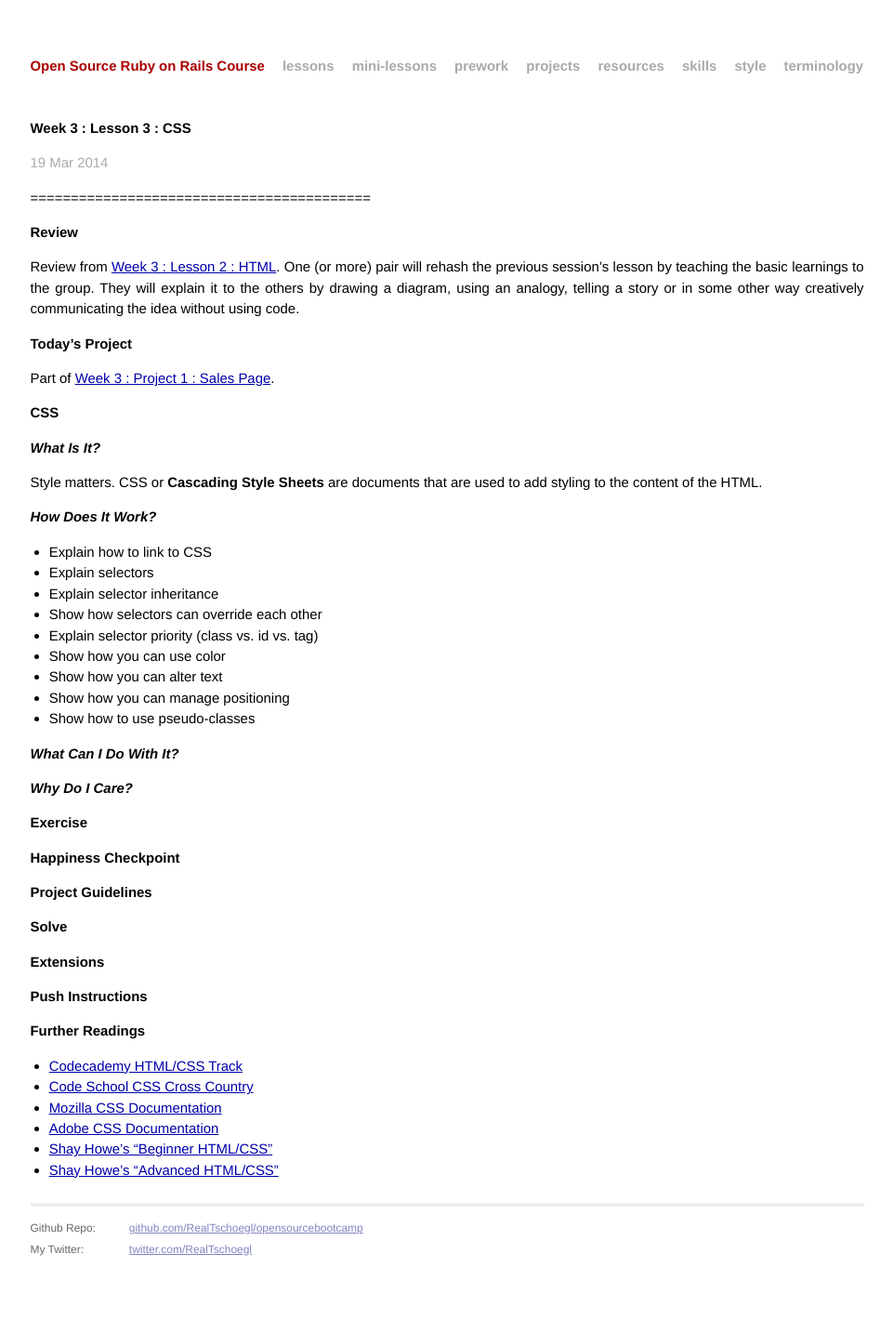
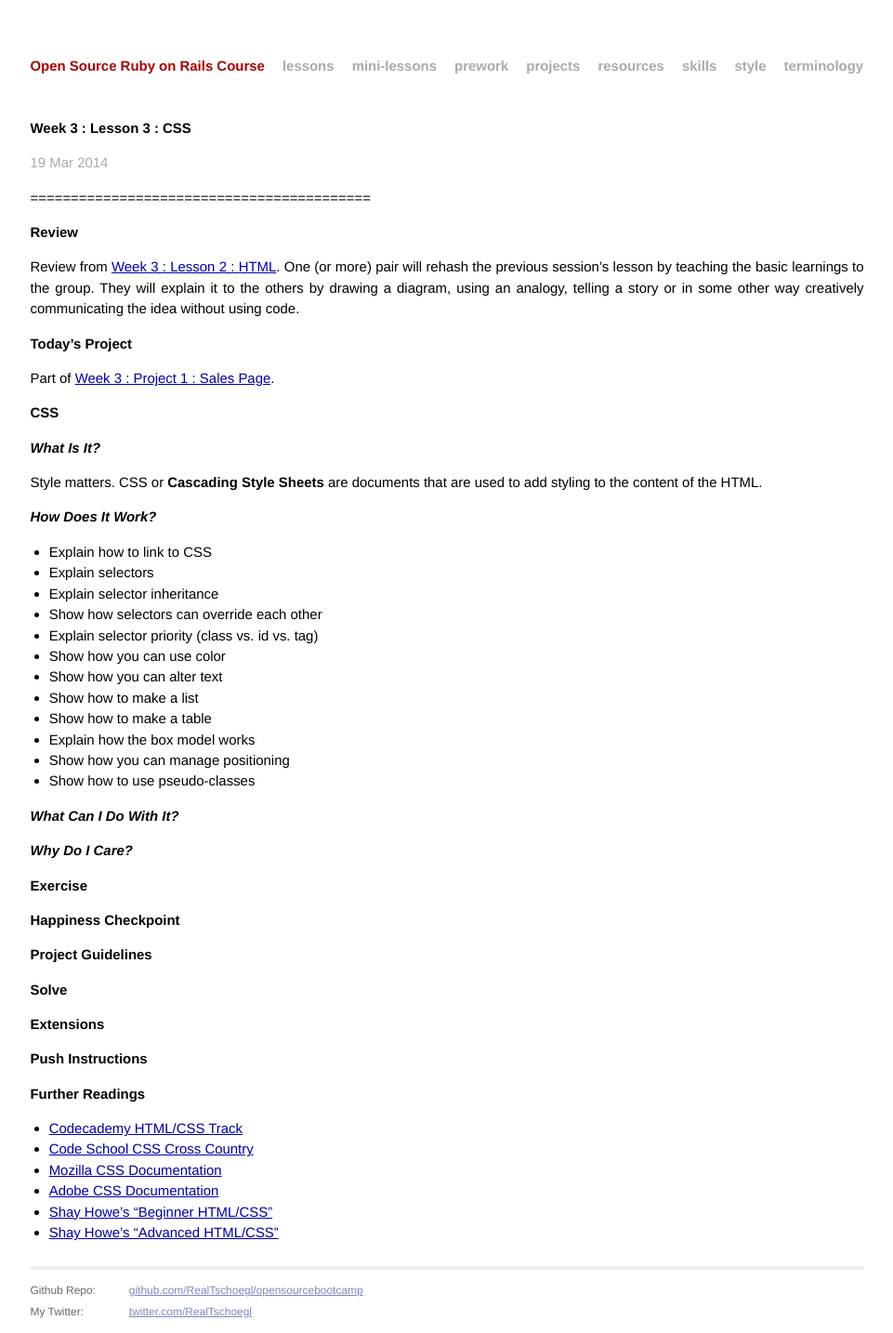
Before and after one commit to RealTschoegl/opensourcebootcamp, a Jekyll site: the page built from _posts/2014-03-19-lesson-css.markdown, in a window 1280 px wide. Shown: the whole page at 93% size, without its empty margins (159-1120 px from the left). Built offline with Jekyll 4.4.1, drawn with Linux system fonts in a browser that asks for light colours; Markdown is read by kramdown in place of the engine named in the settings; before the commit the page ends 1367 px from its top, so only the background shows below that.

Commit message:
Updated 2014-03-19-lesson-css.markdown

```diff
--- a/_posts/2014-03-19-lesson-css.markdown
+++ b/_posts/2014-03-19-lesson-css.markdown
@@ -28,6 +28,9 @@ Style matters.  CSS or **Cascading Style Sheets** are documents that are used to
 * Explain selector priority (class vs. id vs. tag)
 * Show how you can use color
 * Show how you can alter text
+* Show how to make a list
+* Show how to make a table
+* Explain how the box model works
 * Show how you can manage positioning
 * Show how to use pseudo-classes
 
```
